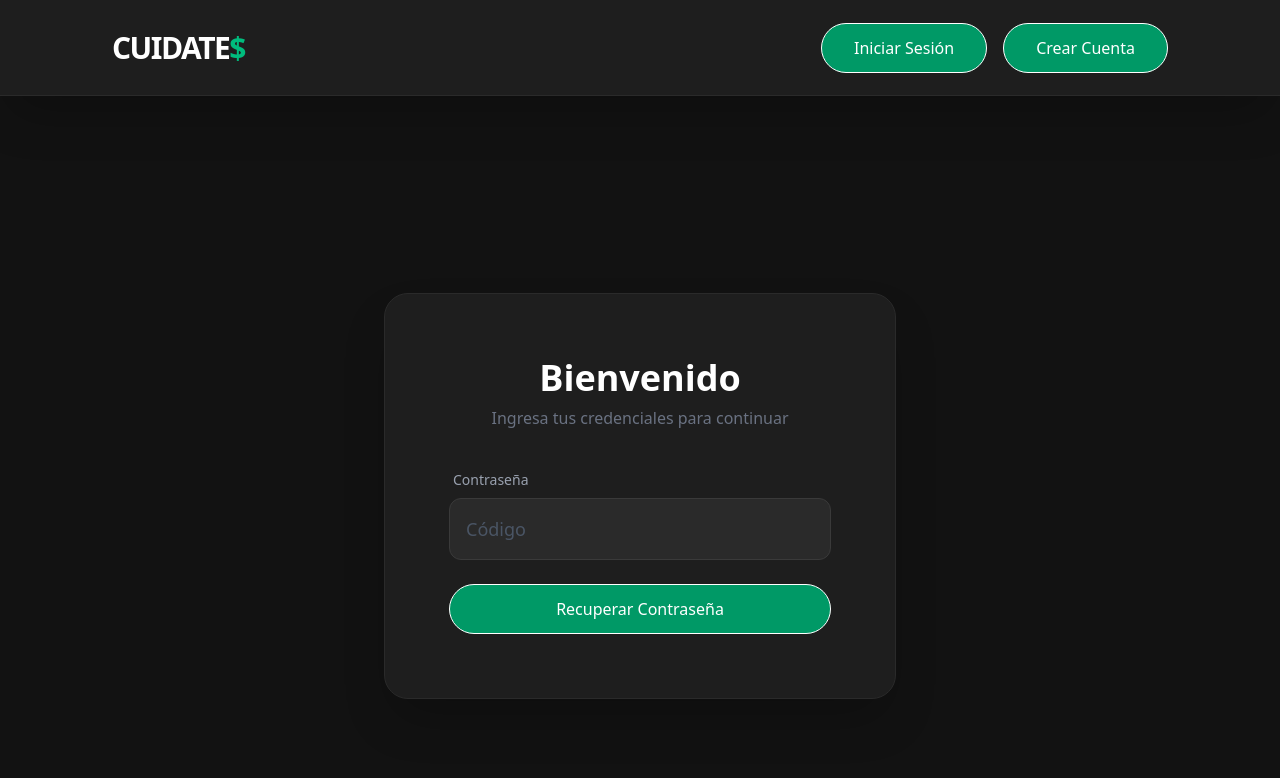
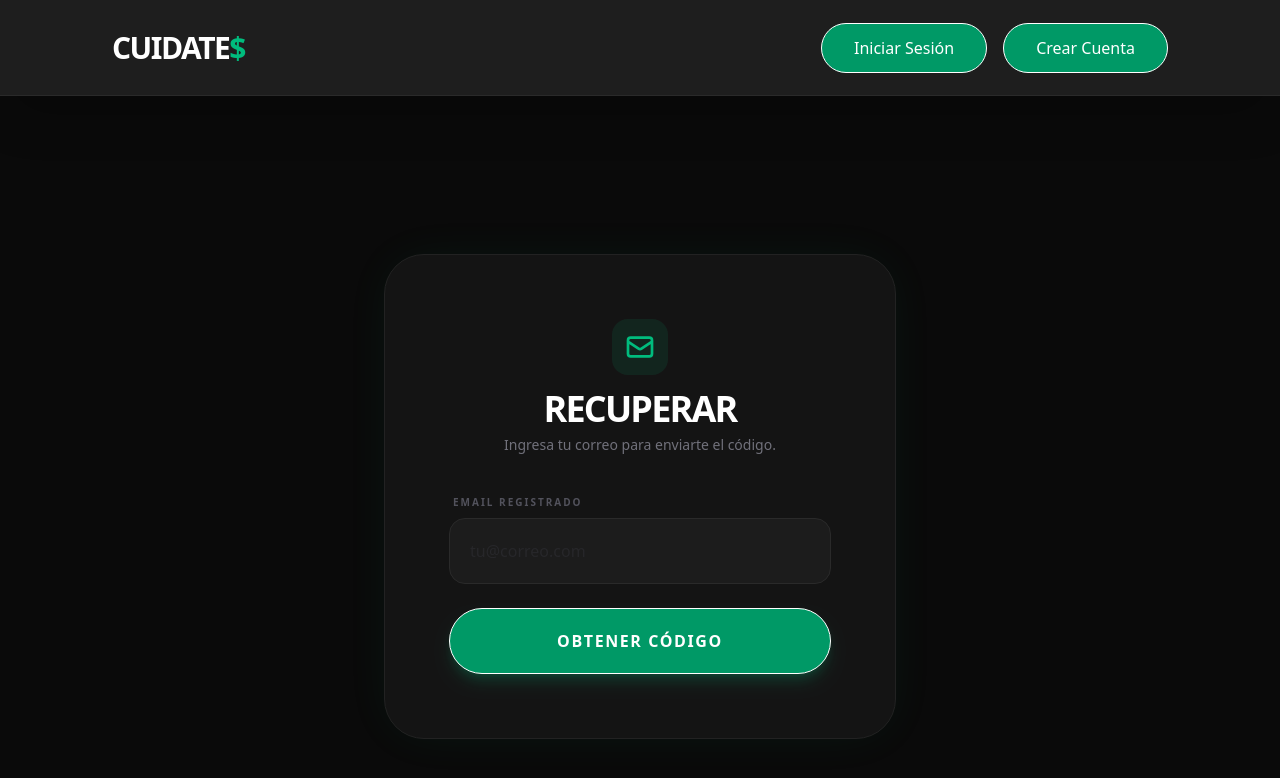
Before and after one commit to DoubleLiFFt/examen, a React (Vite) app: page /CodConfirm in a window 1280 px wide. Shown: the top 778 px of the page. Built offline with nearby package versions, Linux system fonts and the light colour scheme.

Commit message:
Cambios cód

```diff
--- a/src/Components/General/CodConfirm.tsx
+++ b/src/Components/General/CodConfirm.tsx
@@ -1,48 +1,135 @@
 import Button from "../example/Button.tsx";
-import {Link, useNavigate} from "react-router-dom";
+import { useNavigate } from "react-router-dom";
 import * as React from "react";
+import { useState } from "react";
 
 export default function CodConfirm() {
     const navigate = useNavigate();
-    const cod = "435286"
-    console.log(cod)
-    const submit = (e: React.FormEvent<HTMLFormElement>)=> {
-        e.preventDefault()
-        const data = new FormData(e.currentTarget);
-        const codigo = data.get("cod")?.toString();
-        if (cod !== codigo) {
-            alert("Codigo incorrecto")
-        } else {
-            console.log("Cambia tu contraseña.")
-            navigate("/CamContra")
+    const [email, setEmail] = useState("");
+    const [step, setStep] = useState(1);
+    const [isLoading, setIsLoading] = useState(false);
+
+    const enviarCodigo = async (e: React.FormEvent) => {
+        e.preventDefault();
+        setIsLoading(true);
+        try {
+            const response = await fetch(`http://127.0.0.1:8000/enviarCodigoRecuperacion?email=${email}`, {
+                method: "POST"
+            });
+            if (response.ok) {
+                setStep(2);
+            } else {
+                alert("Error: Verifica que el correo sea correcto y esté registrado.");
+            }
+        } catch (error) {
+            console.error(error);
+        } finally {
+            setIsLoading(false);
         }
-    }
+    };
+
+    const validarCodigo = async (e: React.FormEvent<HTMLFormElement>) => {
+        e.preventDefault();
+        setIsLoading(true);
+        const formData = new FormData(e.currentTarget);
+        const codigo = formData.get("cod")?.toString();
+
+        try {
+            const response = await fetch(`http://127.0.0.1:8000/verificarCodigo?email=${email}&codigo=${codigo}`, {
+                method: "POST"
+            });
+
+            if (response.ok) {
+                navigate("/CamContra", { state: { email, codigo } });
+            } else {
+                alert("Código incorrecto o expirado.");
+            }
+        } catch (error) {
+            console.error(error);
+        } finally {
+            setIsLoading(false);
+        }
+    };
+
     return (
-        <section className="min-h-screen flex items-center justify-center bg-[#121212] px-4">
-            <div className="bg-[#1e1e1e] border border-[#2a2a2a] shadow-2xl p-10 md:p-16 rounded-3xl max-w-lg w-full">
+        <section className="min-h-screen flex items-center justify-center bg-[#0a0a0a] px-4 font-sans">
+            <div className="bg-[#141414] border border-[#222] shadow-[0_0_50px_-12px_rgba(16,185,129,0.1)] p-10 md:p-16 rounded-[2.5rem] max-w-lg w-full">
 
                 <header className="mb-10 text-center">
-                    <h1 className="text-4xl font-bold text-white mb-2">Bienvenido</h1>
-                    <p className="text-gray-500">Ingresa tus credenciales para continuar</p>
+                    <div className="inline-flex p-3 bg-emerald-500/10 rounded-2xl text-emerald-500 mb-4">
+                        {step === 1 ? (
+                            <svg xmlns="http://www.w3.org/2000/svg" className="h-8 w-8" fill="none" viewBox="0 0 24 24" stroke="currentColor">
+                                <path strokeLinecap="round" strokeLinejoin="round" strokeWidth={2} d="M3 8l7.89 5.26a2 2 0 002.22 0L21 8M5 19h14a2 2 0 002-2V7a2 2 0 00-2-2H5a2 2 0 00-2 2v10a2 2 0 002 2z" />
+                            </svg>
+                        ) : (
+                            <svg xmlns="http://www.w3.org/2000/svg" className="h-8 w-8" fill="none" viewBox="0 0 24 24" stroke="currentColor">
+                                <path strokeLinecap="round" strokeLinejoin="round" strokeWidth={2} d="M9 12l2 2 4-4m5.618-4.016A11.955 11.955 0 0112 2.944a11.955 11.955 0 01-8.618 3.04A12.02 12.02 0 003 9c0 5.591 3.824 10.29 9 11.622 5.176-1.332 9-6.03 9-11.622 0-1.042-.133-2.052-.382-3.016z" />
+                            </svg>
+                        )}
+                    </div>
+                    <h1 className="text-4xl font-black text-white mb-2 tracking-tighter uppercase leading-none">
+                        {step === 1 ? "Recuperar" : "Verificar"}
+                    </h1>
+                    <p className="text-zinc-500 text-sm font-medium">
+                        {step === 1
+                            ? "Ingresa tu correo para enviarte el código."
+                            : `Hemos enviado un código a ${email}`}
+                    </p>
                 </header>
-                <form onSubmit={submit} className="flex flex-col gap-6">
-                    <div className="flex flex-col gap-5">
+
+                {step === 1 ? (
+                    <form onSubmit={enviarCodigo} className="flex flex-col gap-6">
                         <div className="flex flex-col gap-2">
-                            <label className="text-sm font-medium text-gray-400 ml-1">Contraseña</label>
+                            <label className="text-[10px] uppercase tracking-[0.2em] font-black text-zinc-600 ml-1">Email Registrado</label>
                             <input
-                                type="number"
-                                name="cod"
-                                placeholder="Código"
+                                type="email"
                                 required
-                                className="bg-[#2a2a2a] border border-[#3a3a3a] text-white p-4 rounded-xl focus:ring-2 focus:ring-emerald-500 outline-none transition-all placeholder:text-gray-600 text-lg"
+                                value={email}
+                                onChange={(e) => setEmail(e.target.value)}
+                                placeholder="tu@correo.com"
+                                className="bg-[#1c1c1c] border border-[#2a2a2a] text-white p-5 rounded-2xl focus:border-emerald-500 focus:ring-4 focus:ring-emerald-500/10 outline-none transition-all placeholder:text-zinc-800 font-medium"
                             />
                         </div>
-                    </div>
-                    <Button variant="primary" type="submit">
-                        Recuperar Contraseña
-                    </Button>
-                </form>
+                        <Button
+                            variant="primary"
+                            type="submit"
+                            disabled={isLoading}
+                            className="w-full py-5 bg-emerald-500 text-black font-black uppercase tracking-widest hover:bg-emerald-400 shadow-lg shadow-emerald-500/20"
+                        >
+                            {isLoading ? "Enviando..." : "Obtener Código"}
+                        </Button>
+                    </form>
+                ) : (
+                    <form onSubmit={validarCodigo} className="flex flex-col gap-6">
+                        <div className="flex flex-col gap-2">
+                            <label className="text-[10px] uppercase tracking-[0.2em] font-black text-zinc-600 ml-1">Código de 6 dígitos</label>
+                            <input
+                                type="text"
+                                name="cod"
+                                maxLength={6}
+                                required
+                                placeholder="000000"
+                                className="bg-[#1c1c1c] border border-[#2a2a2a] text-white p-5 rounded-2xl focus:border-emerald-500 text-4xl font-black text-center tracking-[0.4em] outline-none placeholder:text-zinc-800"
+                            />
+                        </div>
+                        <Button
+                            variant="primary"
+                            type="submit"
+                            disabled={isLoading}
+                            className="w-full py-5 bg-white text-black font-black uppercase tracking-widest hover:bg-zinc-200"
+                        >
+                            {isLoading ? "Validando..." : "Confirmar Código"}
+                        </Button>
+                        <button
+                            type="button"
+                            onClick={() => setStep(1)}
+                            className="text-[10px] text-zinc-500 hover:text-emerald-500 transition-colors uppercase font-black tracking-widest mt-2"
+                        >
+                            ¿No es tu correo? Cambiar
+                        </button>
+                    </form>
+                )}
             </div>
         </section>
-    )
+    );
 }
```
